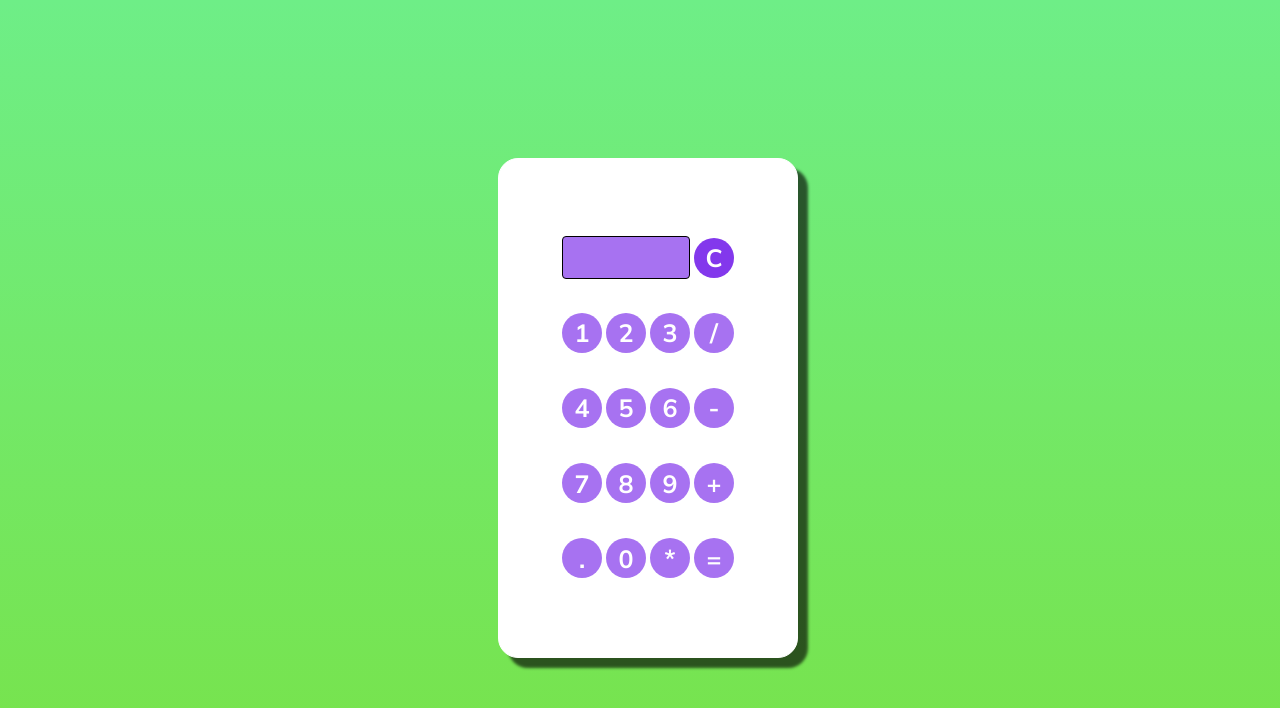
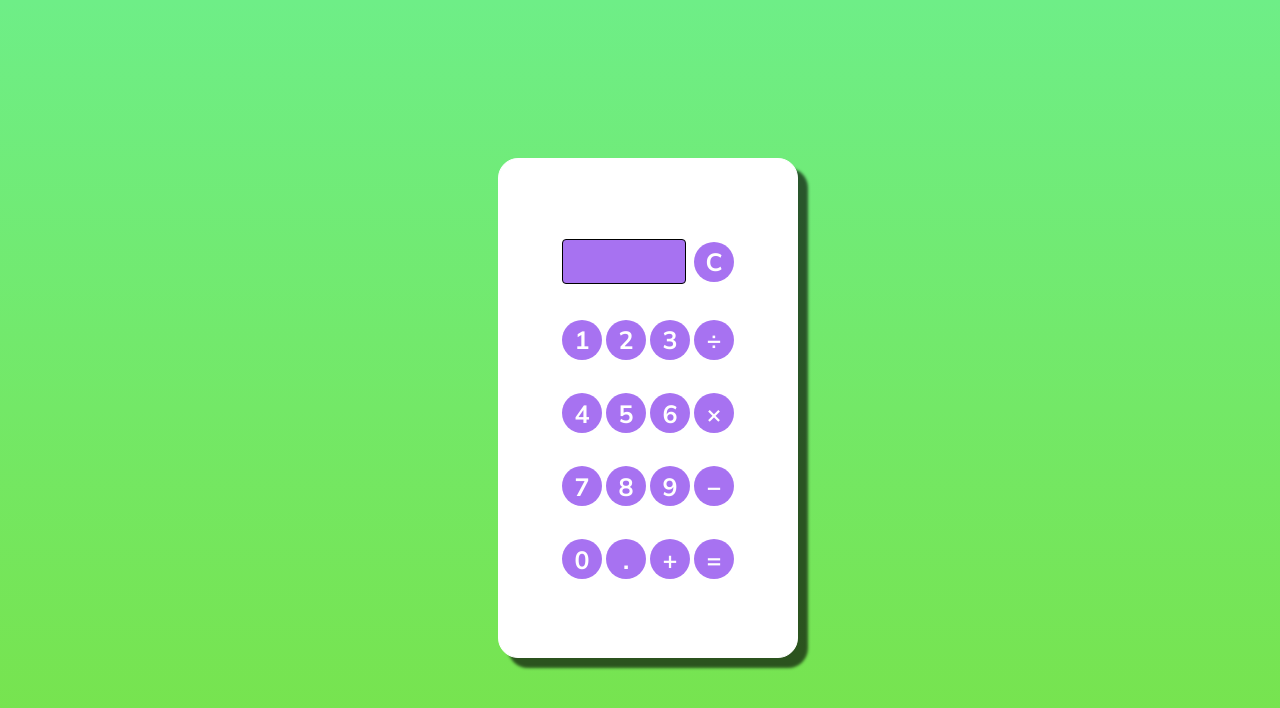
Before and after one commit to nicole-brito/calculadora-javascript, a plain HTML site: page index.html in a window 1280 px wide. Drawn offline with Linux system fonts and the light colour scheme.

Commit message:
correções

```diff
--- a/index.html
+++ b/index.html
@@ -1,7 +1,9 @@
 <!DOCTYPE html>
-<html lang="en" dir="ltr">
+<html lang="en">
 <head>
     <meta charset="UTF-8">
+    <meta http-equiv="X-UA-Compatible" content="IE=edge">
+    <meta name="viewport" content="width=, initial-scale=1.0">
     <title>Calculadora</title>
     <link rel="stylesheet" href="style.css">
 </head>
@@ -10,157 +12,44 @@
     <link rel="preconnect" href="https://fonts.gstatic.com" crossorigin>
     <link href="https://fonts.googleapis.com/css2?family=Mulish:wght@400;700&display=swap" rel="stylesheet">
 
-    <table class="calc">
+
+    <table class="calculadora">
+
         <tr>
-            <td colspan="3" class="outputttxt">
-                <input class= "display-box"" type="text" id="result" disabled>
-            </td>
-            <!--Clear screen-->
-            <td>
-                <input
-                class="button"
-                type="button"
-                value="C"
-                onclick="clearScreen()"
-                style="background-color: #8338EC">
-            </td>
+            <td colspan="3"><p  id="resultado"></p></td>
+            <td><button class="botao" onclick="clean()">C</button></td>
         </tr>
+
         <tr>
-            <td>
-                <button
-                class="button"
-                onclick='writeNumber(this)'
-                id='n1'>1
-                </button>
-            </td>
-            <td>
-                <input
-                class="button"
-                type="button"
-                value="2"
-                onclick="display('2')"
-                />
-            </td>
-            <td>
-                <input
-                class="button"
-                type="button"
-                value="3"
-                onclick="display('3')"
-                />
-            </td>
-            <td>
-                <input
-                class="button"
-                type="button"
-                value="/"
-                onclick="display('/')"
-                />
-            </td>
+            <td><button class="botao" onclick="insert('1')">1</button></td>
+            <td><button class="botao" onclick="insert('2')">2</button></td>
+            <td><button class="botao" onclick="insert('3')">3</button></td>
+            <td><button class="botao" onclick="insert('/')">&divide;</button></td>
         </tr>
+
+
         <tr>
-            <td>
-                <input
-                class="button"
-                type="button"
-                value="4"
-                onclick="display('4')"
-                />
-            </td>
-            <td>
-                <input
-                class="button"
-                type="button"
-                value="5"
-                onclick="display('5')"
-                />
-            </td>
-            <td>
-                <input
-                class="button"
-                type="button"
-                value="6"
-                onclick="display('6')"
-                />
-            </td>
-            <td>
-                <input
-                class="button"
-                type="button"
-                value="-"
-                onclick="display('-')"
-                />
-            </td>
+            <td><button class="botao" onclick="insert('4')">4</button></td>
+            <td><button class="botao" onclick="insert('5')">5</button></td>
+            <td><button class="botao" onclick="insert('6')">6</button></td>
+            <td><button class="botao" onclick="insert('*')">&times;</button></td>
         </tr>
+
         <tr>
-            <td>
-                <input
-                class="button"
-                type="button"
-                value="7"
-                onclick="display('7')"
-                />
-            </td>
-            <td>
-                <input
-                class="button"
-                type="button"
-                value="8"
-                onclick="display('8')"
-                />
-            </td>
-            <td>
-                <input
-                class="button"
-                type="button"
-                value="9"
-                onclick="display('9')"
-                />
-            </td>
-            <td>
-                <input
-                class="button"
-                type="button"
-                value="+"
-                onclick="display('+')"
-                />
-            </td>
+            <td><button class="botao" onclick="insert('7')">7</button></td>
+            <td><button class="botao" onclick="insert('8')">8</button></td>
+            <td><button class="botao" onclick="insert('9')">9</button></td>
+            <td><button class="botao" onclick="insert('-')">&minus;</button></td>
         </tr>
-            <td>
-                <input
-                class="button"
-                type="button"
-                value="."
-                onclick="display('.')"
-                />
-            </td>
-            <td>
-                <input
-                class="button"
-                type="button"
-                value="0"
-                onclick="display('0')"
-                />
-            </td>
-            <td>
-                <input
-                class="button"
-                type="button"
-                value="*"
-                onclick="display('*')"
-                />
-            </td>
-            <td>
 
-                <input
-                class="button"
-                type="button"
-                value="="
-                onclick="calculate()"
-                />
-            </td>
+        <tr>
+            <td><button class="botao" onclick="insert('0')">0</button></td>
+            <td><button class="botao" onclick="insert('.')">.</button></td>
+            <td><button class="botao" onclick="insert('+')">&plus;</button></td>
+            <td><button class="botao" onclick="calcular()">=</button></td>
+
         </tr>
     </table>
-    <script type="text/javascript" src="/script.js"></script>
+    <script src="script.js"></script>
 </body>
 </html>
--- a/script.js
+++ b/script.js
@@ -1,60 +1,26 @@
-function writeNumber(elementId) {
-    var outputValueTo = document.getElementById('field1');
-
-    if (outputValueTo.value == '0' || outputValueTo.value == 'Syntax error') {
-      outputValueTo.value = elementId.textContent;
-    } else {
-
-      outputValueTo.value += elementId.textContent;
-    }
-  }
-
-  function cleartxt() {
-    document.getElementById('field1').value = '0';
-    document.getElementById('dec').disabled = false;
-  }
-
-  function setOperator(elementId) {
-    var outputValueTo = document.getElementById('field1');
-    if (outputValueTo.value == '0' || outputValueTo.value == 'Syntax error') {
-      outputValueTo.value = '0';
-    } else {
-      outputValueTo.value += elementId.textContent;
-      document.getElementById('dec').disabled = false;
-    }
-  }
-
-  function setDecimal(elementId, status) {
-    var outputValueTo = document.getElementById('field1');
-    outputValueTo.value += elementId.textContent;
-    document.getElementById('dec').disabled = status;
-  }
-
-  function calculate() {
-
-    try {
-
-      var field1txt = document.getElementById('field1');
-      if (field1txt.value != '') {
-        var calculateResult = eval(field1txt.value);
-        field1txt.value = calculateResult;
-      }
-    } catch (err) {
-
-      field1txt.value = 'Syntax error';
-
-    }
-
-  }
-
-  function removeLastNumber() {
-
-    var field1txt = document.getElementById('field1');
-
-    if (field1txt.value.length == 1 || field1txt.value == '0' || field1txt.value == 'Syntax error') {
-      field1txt.value = '0';
-      document.getElementById('dec').disabled = false;
-    } else {
-      field1txt.value = field1txt.value.substring(0, field1txt.value.length - 1);
-    }
-  }
+function insert(num)
+        {
+            var numero = document.getElementById('resultado').innerHTML;
+            document.getElementById('resultado').innerHTML = numero + num;
+        }
+        function clean()
+        {
+            document.getElementById('resultado').innerHTML = "";
+        }
+        function back()
+        {
+            var resultado = document.getElementById('resultado').innerHTML;
+            document.getElementById('resultado').innerHTML = resultado.substring(0, resultado.length -1);
+        }
+        function calcular()
+        {
+            var resultado = document.getElementById('resultado').innerHTML;
+            if(resultado)
+            {
+                document.getElementById('resultado').innerHTML = eval(resultado);
+            }
+            else
+            {
+                document.getElementById('resultado').innerHTML = "Nada..."
+            }
+        }
--- a/style.css
+++ b/style.css
@@ -9,7 +9,7 @@ body{
     background: linear-gradient(0deg,#78e247 0%, #6eee87 100%);
 }
 
-.calc {
+.calculadora {
     border: #fff solid 1px;
     padding: 60px;
     border-radius: 20px;
@@ -20,11 +20,11 @@ body{
     box-shadow: 10px 10px 3px rgba(0, 0, 0, 0.637);
 }
 
-.display-box {
+#resultado {
     font-family: 'Mulish', sans-serif;
     background-color: #8338ecb4;
     border: solid black 0.5px;
-    color: black;
+    color: #fff;
     border-radius: 4px;
     width: 95%;
     height: 55%;
@@ -32,7 +32,7 @@ body{
     font-size: 22px;
 }
 
-.button {
+.botao {
     font-family:'Mulish', sans-serif;
     font-weight: 700;
     background-color: #8338ecb4;
@@ -46,6 +46,6 @@ body{
     cursor: pointer;
 }
 
-.button:active {
+.botao:active {
     background: #ffbe0b;
 }
```
Also changed, not shown: 1 other file.
